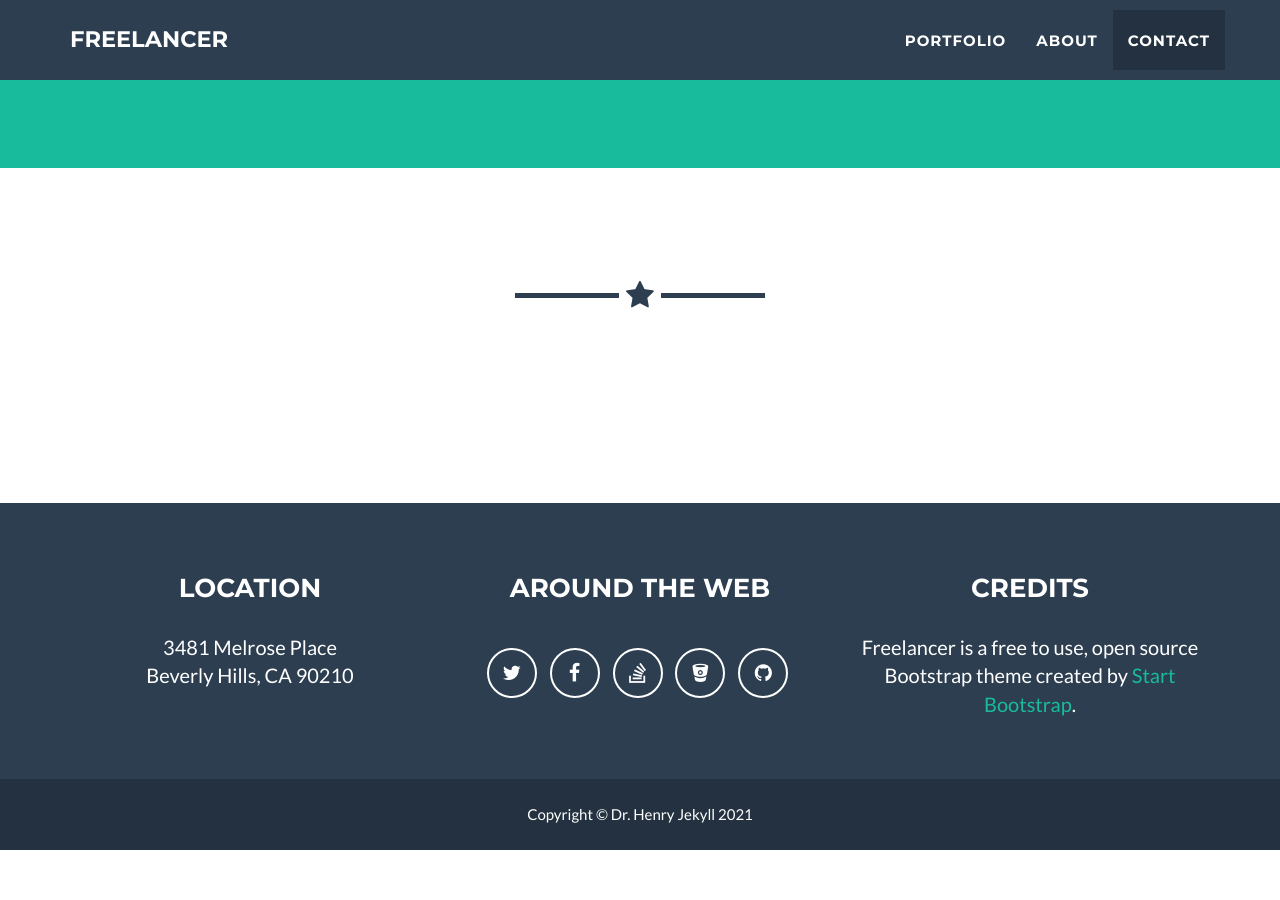
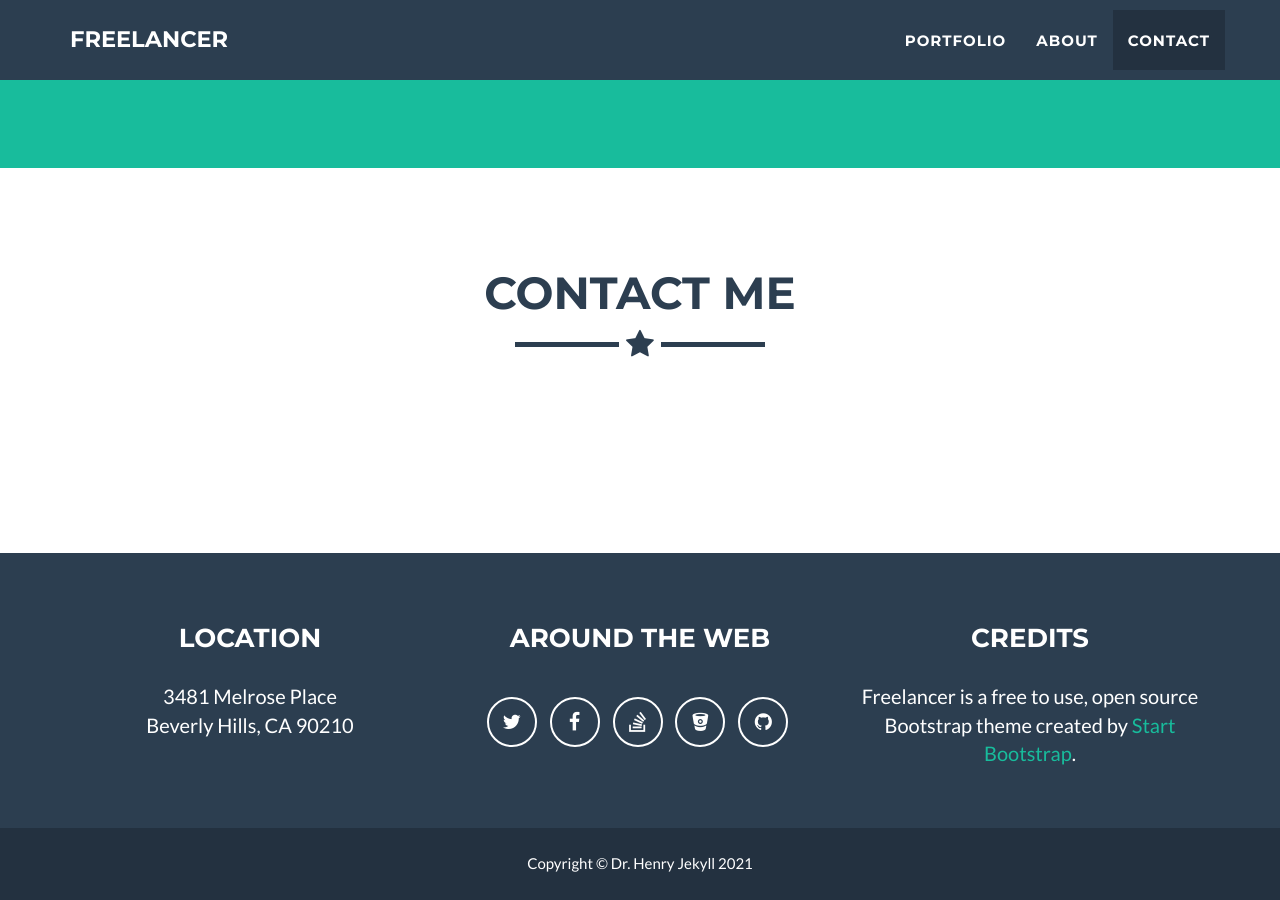
Before and after one commit to chickensmitten/freelancer, a Jekyll site: the page built from _posts/2014-07-18-project-1.markdown, in a window 1280 px wide and 900 px high, scrolled down 2077 px. Built offline with Jekyll 4.4.1, drawn with Linux system fonts in a browser that asks for light colours; before the commit the page ends 2927 px from its top, so only the background shows below that.

Commit message:
Update _config.yml

```diff
--- a/_config.yml
+++ b/_config.yml
@@ -39,6 +39,10 @@ about:
   button-url: https://github.com/jeromelachaud/freelancer-theme
   button-text: Download Theme
 
+# Contact settings
+contact:
+  title: Contact Me
+
 # Footer settings
 footer:
   copyright: Dr. Henry Jekyll
```
